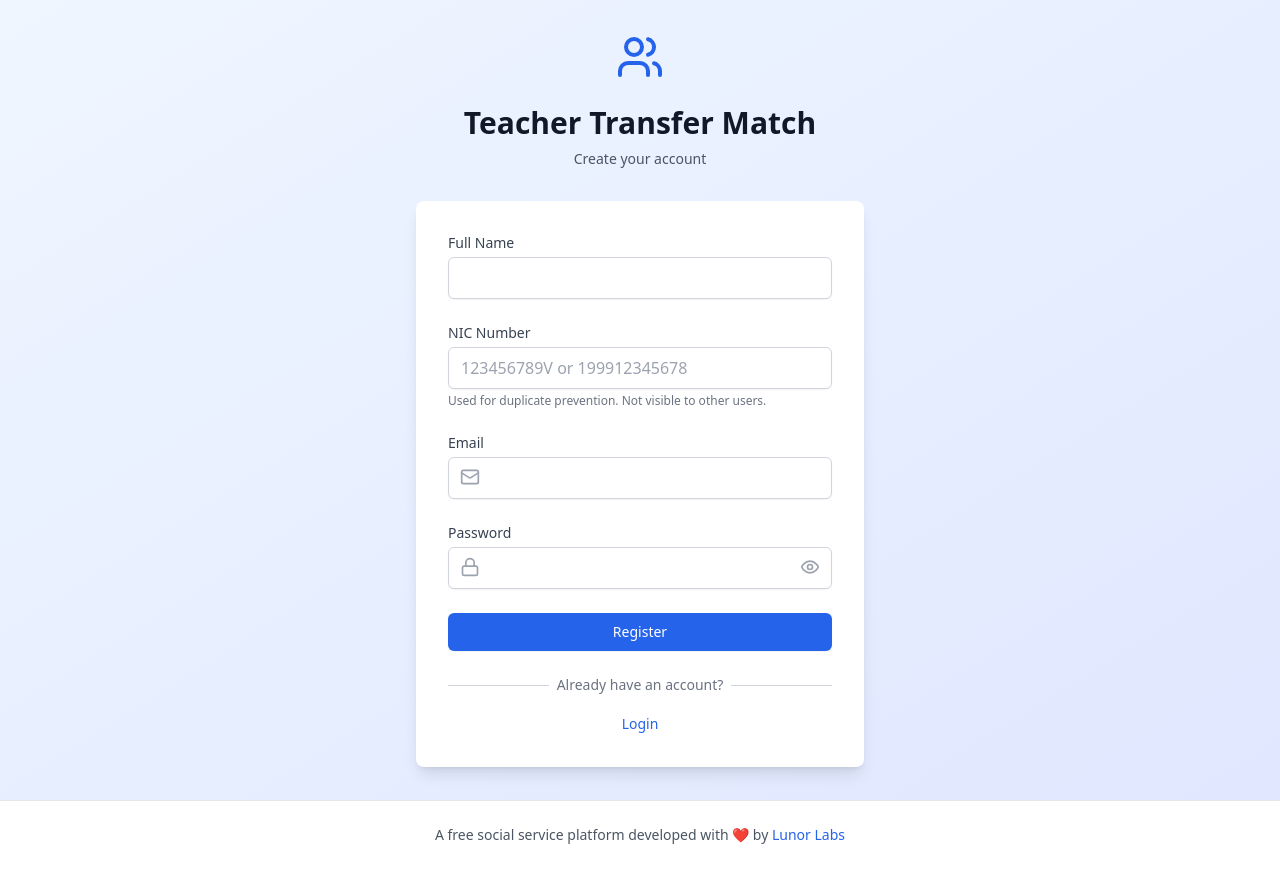
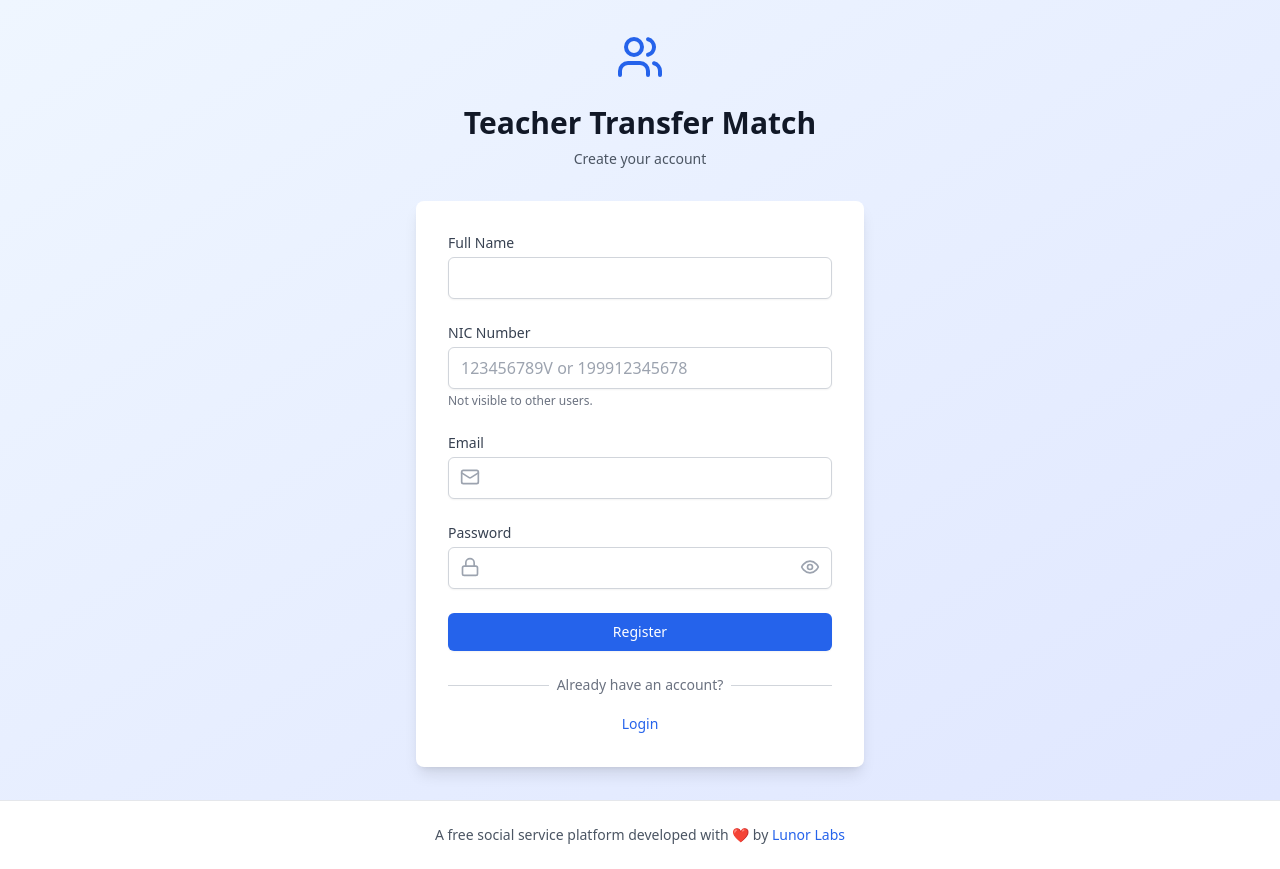
Before and after one commit to Lunor-Labs/teacher-transfer-webapp, a React (Vite) app: page /admin in a window 1280 px wide. Both pictures are taken after a click on the button "Register". Built offline with nearby package versions, Linux system fonts and the light colour scheme; no server answers.

Commit message:
Updated the login view

```diff
--- a/index.html
+++ b/index.html
@@ -5,7 +5,7 @@
     <link rel="icon" type="image/svg+xml" href="/vite.svg" />
     <meta name="viewport" content="width=device-width, initial-scale=1.0" />
     <title>Teacher Transfer Match - Find Your Perfect Transfer Partner</title>
-    <meta name="description" content="Connect with Sri Lankan school teachers for mutual transfer opportunities. Find your perfect transfer partner based on location, subject,and preferences." />
+    <meta name="description" content="Connect with Sri Lankan school teachers for mutual transfer opportunities. Find your perfect transfer partner based on location, subject, and preferences." />
     <meta name="keywords" content="teacher transfer, Sri Lanka education, school transfer, teacher exchange, mutual transfer" />
   </head>
   <body>
--- a/package.json
+++ b/package.json
@@ -1,7 +1,7 @@
 {
   "name": "teacher-transfer-match",
   "private": true,
-  "version": "1.3.0",
+  "version": "1.4.0",
   "type": "module",
   "scripts": {
     "dev": "vite",
--- a/src/components/Auth/Login.tsx
+++ b/src/components/Auth/Login.tsx
@@ -196,7 +196,7 @@ const Login: React.FC = () => {
                     className="mt-1 block w-full px-3 py-2 border border-gray-300 rounded-md shadow-sm placeholder-gray-400 focus:outline-none focus:ring-blue-500 focus:border-blue-500"
                   />
                   <p className="mt-1 text-xs text-gray-500">
-                    Used for duplicate prevention. Not visible to other users.
+                    Not visible to other users.
                   </p>
                 </div>
               </>
```
